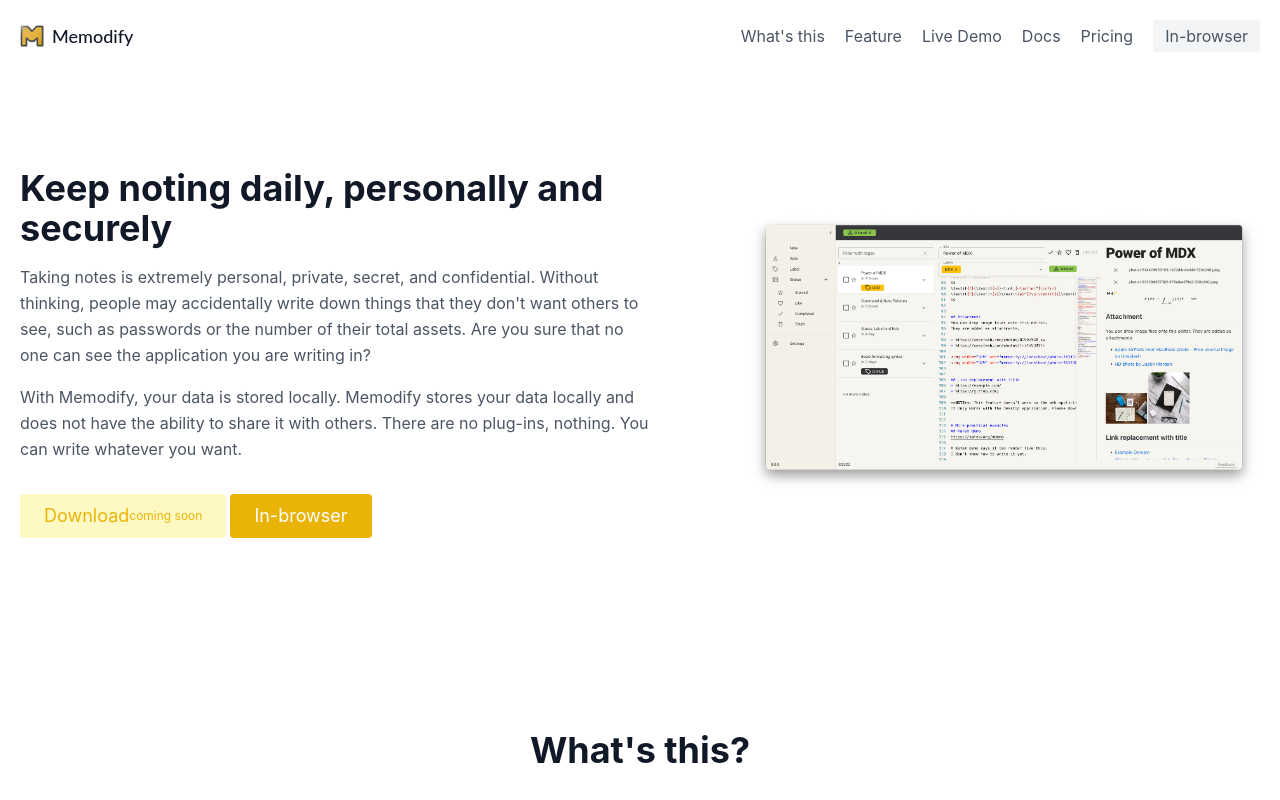
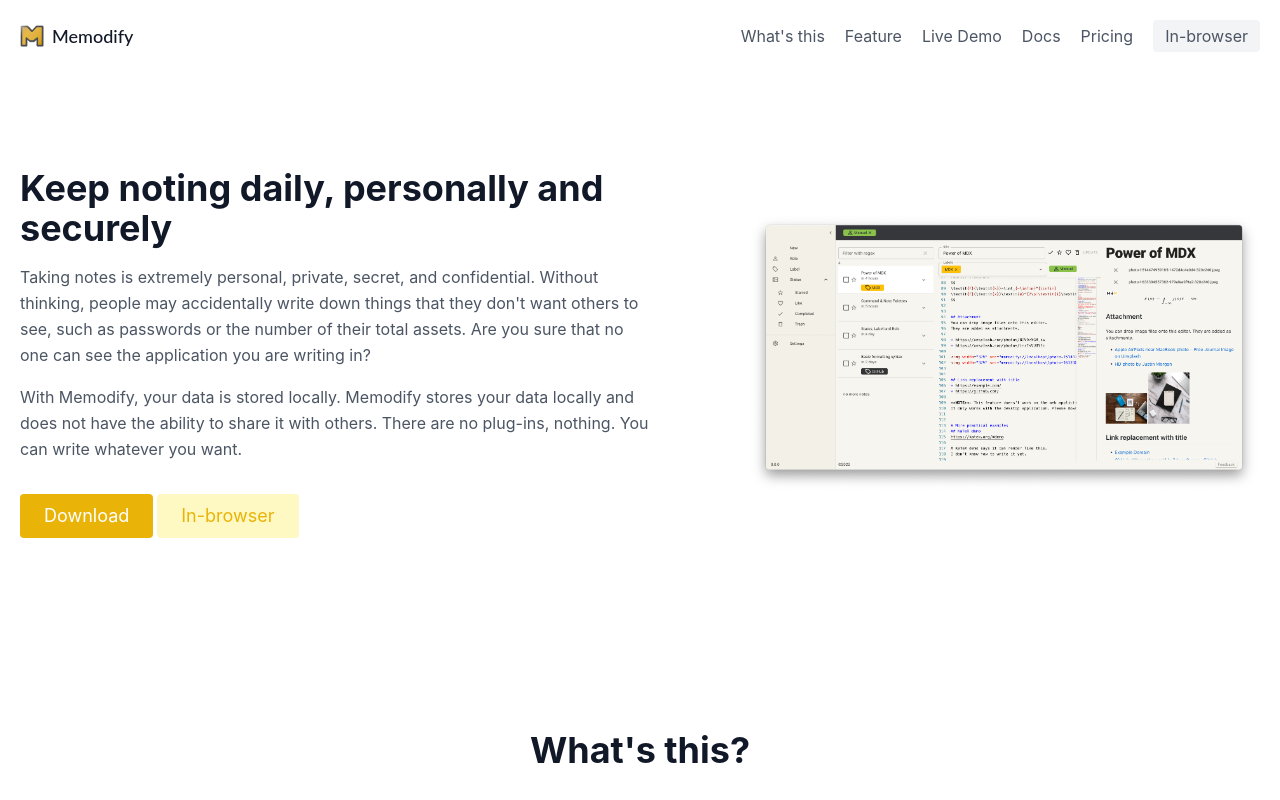
Before and after one commit to memodify/memodify.github.io, a Next.js app: page / in a window 1280 px wide. Shown: the top 800 px of the page. Built offline with nearby package versions, Linux system fonts and the light colour scheme; no server answers; a web font is replaced by a local one.

Commit message:
add: a link to the github releases fix: swap button colors.

```diff
--- a/components/Hero.tsx
+++ b/components/Hero.tsx
@@ -19,10 +19,15 @@
             There are no plug-ins, nothing. You can write whatever you want.
           </p>
           <div className="flex justify-center">
-            <button className="mr-1 inline-flex text-yellow-500 bg-yellow-100 border-0 py-2 px-6 focus:outline-none rounded text-lg items-center">
-              Download <p className="text-xs">coming soon</p>
+            <button className="mr-1 inline-flex text-white bg-yellow-500 border-0 py-2 px-6 focus:outline-none rounded text-lg items-center">
+              <a
+                href="//github.com/memodify/memodify.github.io/releases"
+                target="release"
+              >
+                Download
+              </a>
             </button>
-            <button className="inline-flex text-white bg-yellow-500 border-0 py-2 px-6 focus:outline-none hover:bg-yellow-500 hover:drop-shadow-md rounded text-lg">
+            <button className="inline-flex text-yellow-500 bg-yellow-100 border-0 py-2 px-6 focus:outline-none hover:bg-yellow-500 hover:drop-shadow-md rounded text-lg">
               <a href="//memodify.app/" target="application">
                 In-browser
               </a>
```
